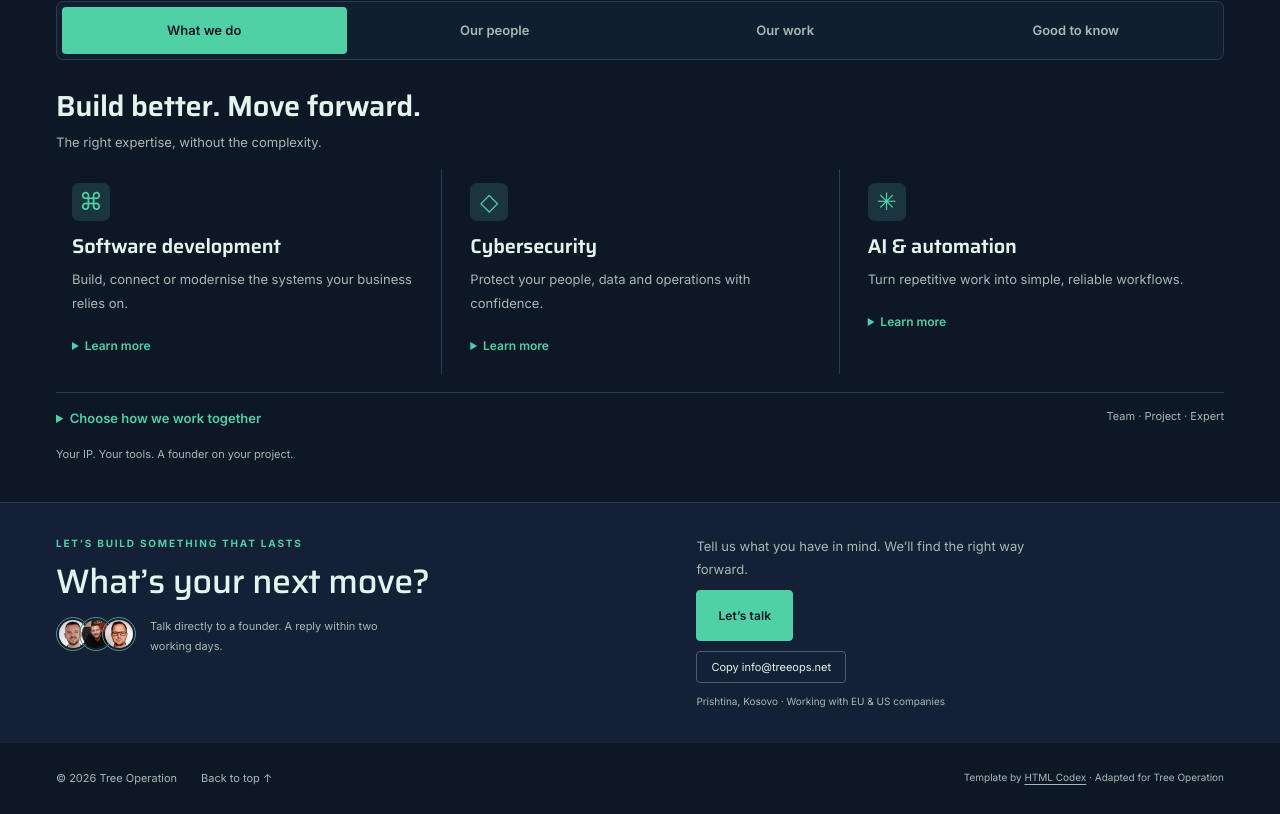
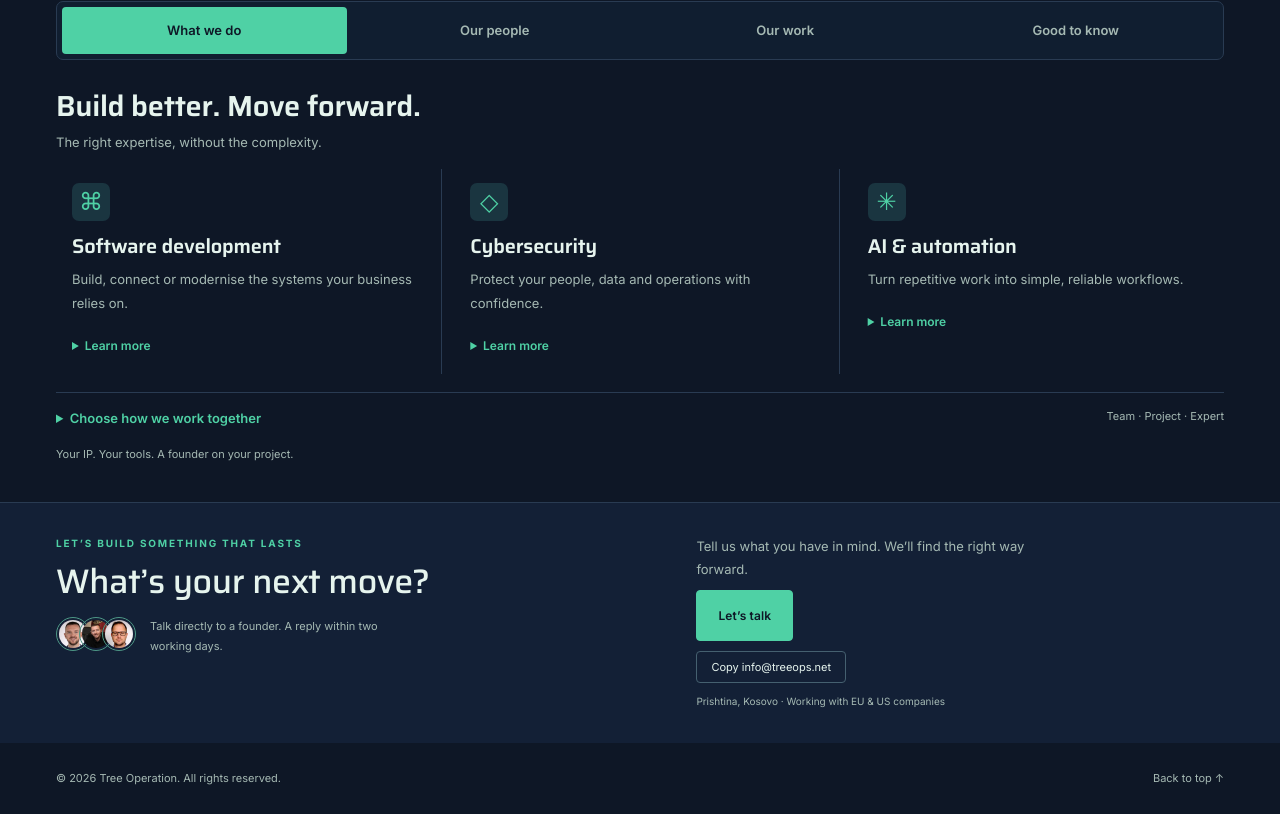
Before and after one commit to qhykaj-ui/treeops, a plain HTML site: page index.html in a window 1280 px wide. Shown: the part 772-1586 px from the top of the page. Drawn offline with Linux system fonts and the light colour scheme.

Commit message:
Update footer to Tree Operation copyright

```diff
--- a/index.html
+++ b/index.html
@@ -145,8 +145,8 @@
 
 </main>
 <div class="wrap"><footer>
-<span>© 2026 Tree Operation</span>
-<a href="#top">Back to top ↑</a><span class="template-credit">Template by <a href="https://htmlcodex.com">HTML Codex</a> · Adapted for Tree Operation</span>
+<span>© 2026 Tree Operation. All rights reserved.</span>
+<a href="#top">Back to top ↑</a>
 </footer></div>
 
 <script src="assets/js/main.js" defer></script>
```
Also changed, not shown: tree.html (+2 -2 lines), README.md.
